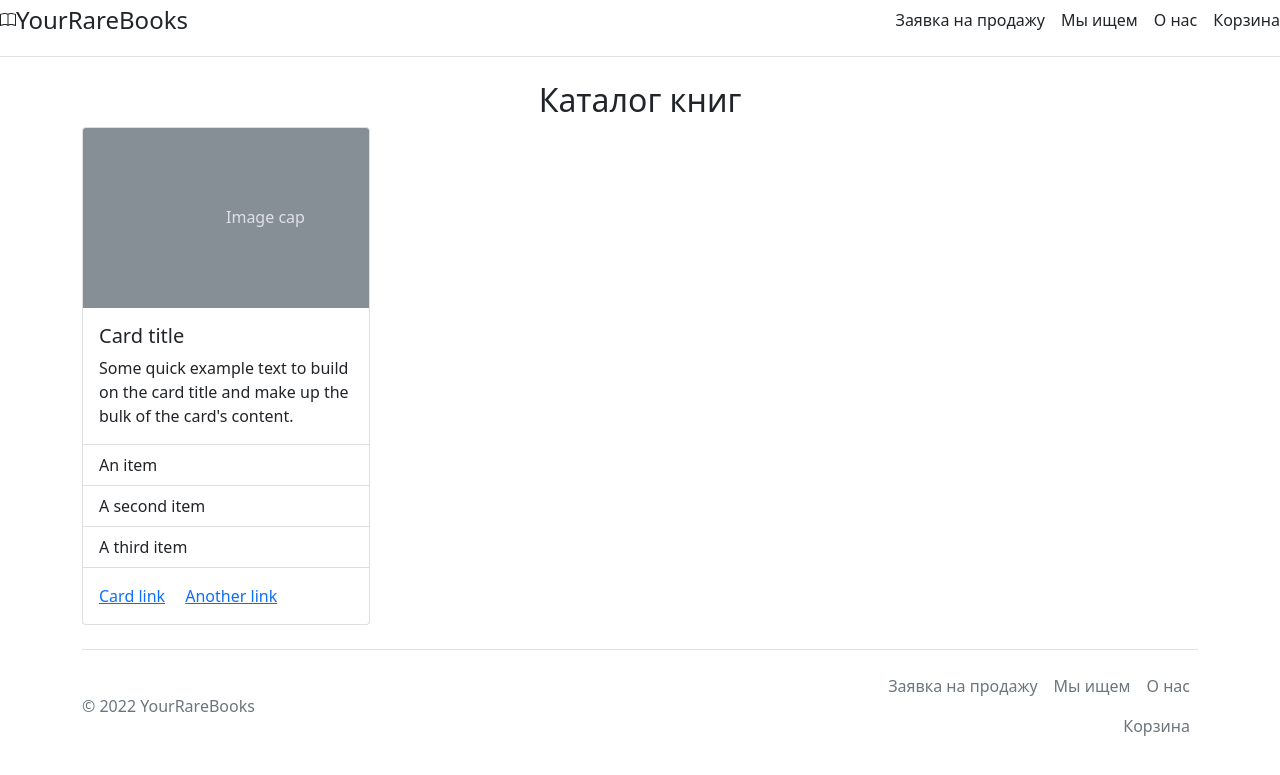
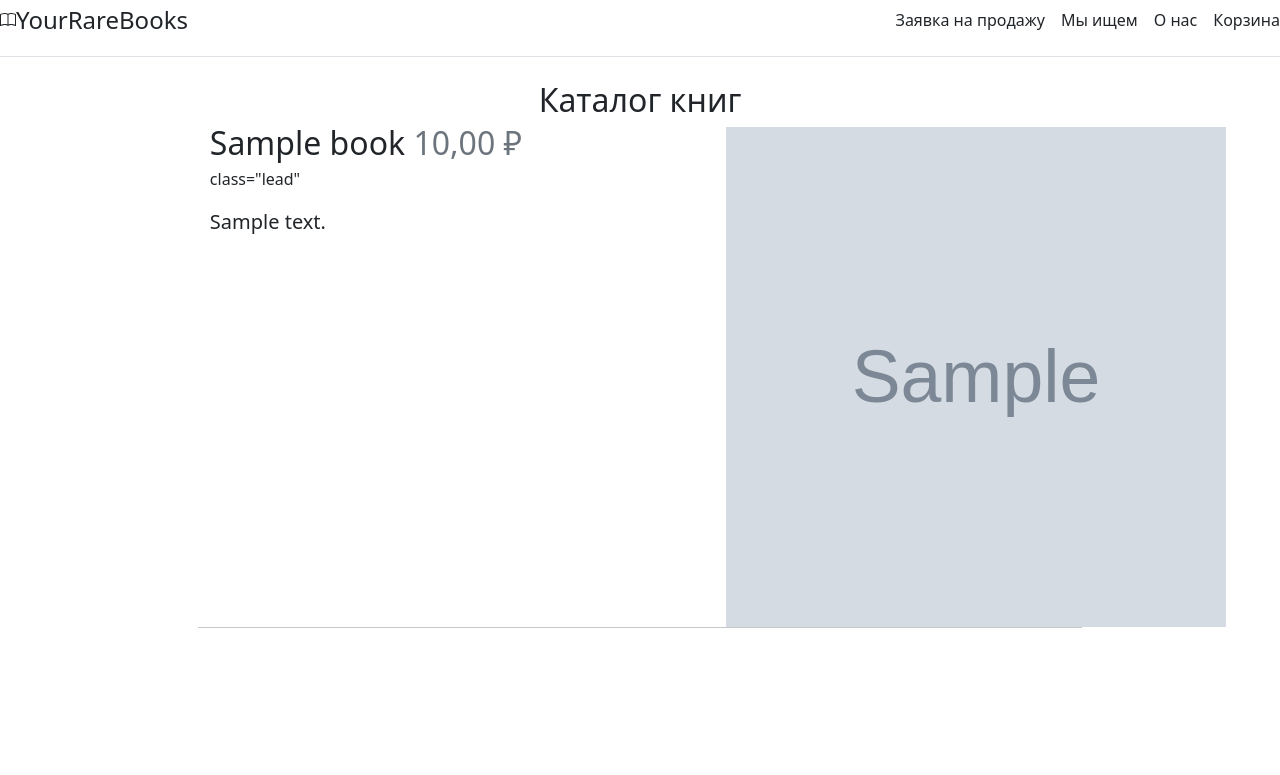
Before and after one commit to Medwedkas/YourRareBooks, a Django app: page / in a window 1280 px wide. Shown: the top 775 px of the page. Run offline with Django 4.2, Linux system fonts and the light colour scheme; tables that the repository leaves empty hold one stand-in row (values such as "Sample post"); grey boxes marked "Sample" are stand-in pictures.

Commit message:
Admin panel fix and add filling in the template

```diff
--- a/YourRareBooks/BooksCatalog/admin.py
+++ b/YourRareBooks/BooksCatalog/admin.py
@@ -1,9 +1,8 @@
 from django.contrib import admin
 from .models import Books
 
-admin.site.register(Books)
 
-
+@admin.register(Books)
 class ProductAdmin(admin.ModelAdmin):
     list_display = ['name', 'phouse', 'release_date', 'available', 'price']
     list_editable = ['available', 'price']
--- a/YourRareBooks/BooksCatalog/templates/BooksCatalog/index.html
+++ b/YourRareBooks/BooksCatalog/templates/BooksCatalog/index.html
@@ -7,10 +7,7 @@
     <meta http-equiv="X-UA-Compatible" content="ie=edge">
     <title>Главная страница</title>
     <link rel="stylesheet" href="https://cdn.jsdelivr.net/npm/bootstrap@5.1.3/dist/css/bootstrap.min.css">
-</head>
 
-
-<body>
     <div class="d-flex flex-column flex-md-row align-items-center pb-3 mb-4 border-bottom">
         <a href="/" class="d-flex align-items-center text-dark text-decoration-none">
             <svg xmlns="http://www.w3.org/2000/svg" width="16" height="16" fill="currentColor" class="bi bi-book"
@@ -27,56 +24,30 @@
             <a class="py-2 text-dark text-decoration-none" href="/basket">Корзина</a>
         </nav>
     </div>
-<h2 align="center">Каталог книг</h2>
-<div class="container">
-    <div class="card" style="width: 18rem;">
-        <svg class="bd-placeholder-img card-img-top" width="100%" height="180" xmlns="http://www.w3.org/2000/svg"
-             role="img"
-             aria-label="Placeholder: Image cap" preserveAspectRatio="xMidYMid slice" focusable="false"><title>
-            Placeholder</title>
-            <rect width="100%" height="100%" fill="#868e96"></rect>
-            <text x="50%" y="50%" fill="#dee2e6" dy=".3em">Image cap</text>
-        </svg>
 
-        <div class="card-body">
-            <h5 class="card-title">Card title</h5>
-            <p class="card-text">Some quick example text to build on the card title and make up the bulk of the card's
-                content.</p>
-        </div>
-        <ul class="list-group list-group-flush">
-            <li class="list-group-item">An item</li>
-            <li class="list-group-item">A second item</li>
-            <li class="list-group-item">A third item</li>
-        </ul>
-        <div class="card-body">
-            <a href="#" class="card-link">Card link</a>
-            <a href="#" class="card-link">Another link</a>
-        </div>
-    </div>
+</head>
 
 
+<body>
+<h2 align="center">Каталог книг</h2>
+
+<div class="container"
+     style="display: flex;flex-wrap: wrap;align-content: flex-start;height: 100%; justify-content: space-around">
+    {% for books in book_list %}
+    <div class="row featurette">
+        <div class="col-md-7">
+            <h2 class="featurette-heading fw-normal lh-1"> {{books.name}} <span class="text-muted">{{books.price}} ₽</span>
+            </h2>
+            <p> class="lead" {{books.}}</p>
+            <p class="lead">{{books.description}}</p>
         </div>
+        <div class="col-md-5">
+            <img src=" {{ books.photo.url }} " width="500" height="500">
 
-
-<div class="container">
-    <footer class="d-flex flex-wrap justify-content-between align-items-center py-3 my-4 border-top">
-        <p class="col-md-4 mb-0 text-muted">© 2022 YourRareBooks</p>
-
-        <a href="/"
-           class="col-md-4 d-flex align-items-center justify-content-center mb-3 mb-md-0 me-md-auto link-dark text-decoration-none">
-            <svg class="bi me-2" width="40" height="32">
-                <use xlink:href="#bootstrap"></use>
-            </svg>
-        </a>
-
-        <ul class="nav col-md-4 justify-content-end">
-            <li class="nav-item"><a href="/bookSales" class="nav-link px-2 text-muted">Заявка на продажу</a>
-            </li>
-            <li class="nav-item"><a href="/weSeek" class="nav-link px-2 text-muted">Мы ищем</a></li>
-            <li class="nav-item"><a href="/about" class="nav-link px-2 text-muted">О нас</a></li>
-            <li class="nav-item"><a href="/basket" class="nav-link px-2 text-muted">Корзина</a></li>
-        </ul>
-    </footer>
+        </div>
+        <hr class="featurette-divider">
+    </div>
+    {% endfor %}
 </div>
 </body>
 </html>
--- a/YourRareBooks/BooksCatalog/urls.py
+++ b/YourRareBooks/BooksCatalog/urls.py
@@ -1,9 +1,9 @@
 from django.urls import path
-
 from .views import *
+from . import views
 
 urlpatterns = [
-    path('', booksList),
+    path('', views.CatalogView.as_view()),
     path('bookSales', bookSales),
     path('weSeek', weSeek),
     path('about', about),
--- a/YourRareBooks/BooksCatalog/views.py
+++ b/YourRareBooks/BooksCatalog/views.py
@@ -1,13 +1,12 @@
 from django.http import HttpResponse
 from django.shortcuts import render
+from django.views import View
+
+from .models import *
 
 
 def index(request):  # HttpRequest
     return HttpResponse("Страница приложения BooksCatalog")
-
-
-def booksList(request):
-    return render(request, 'BooksCatalog/index.html')
 
 
 def bookSales(request):
@@ -24,3 +23,9 @@ def about(request):
 
 def basket(request):
     return render(request, 'BooksCatalog/basket.html')
+
+
+class CatalogView(View):
+    def get(self, request):
+        books = Books.objects.all()
+        return render(request, "BooksCatalog/index.html", {"book_list": books})
--- a/YourRareBooks/YourRareBooks/settings.py
+++ b/YourRareBooks/YourRareBooks/settings.py
@@ -118,6 +118,8 @@ USE_TZ = True
 # https://docs.djangoproject.com/en/4.0/howto/static-files/
 
 STATIC_URL = 'static/'
+STATIC_DIR = os.path.join(BASE_DIR, 'static')
+STATICFILES_DIRS = [STATIC_DIR]
 
 # Default primary key field type
 # https://docs.djangoproject.com/en/4.0/ref/settings/#default-auto-field
```
Lines whose indentation alone changed are shown as unchanged.
